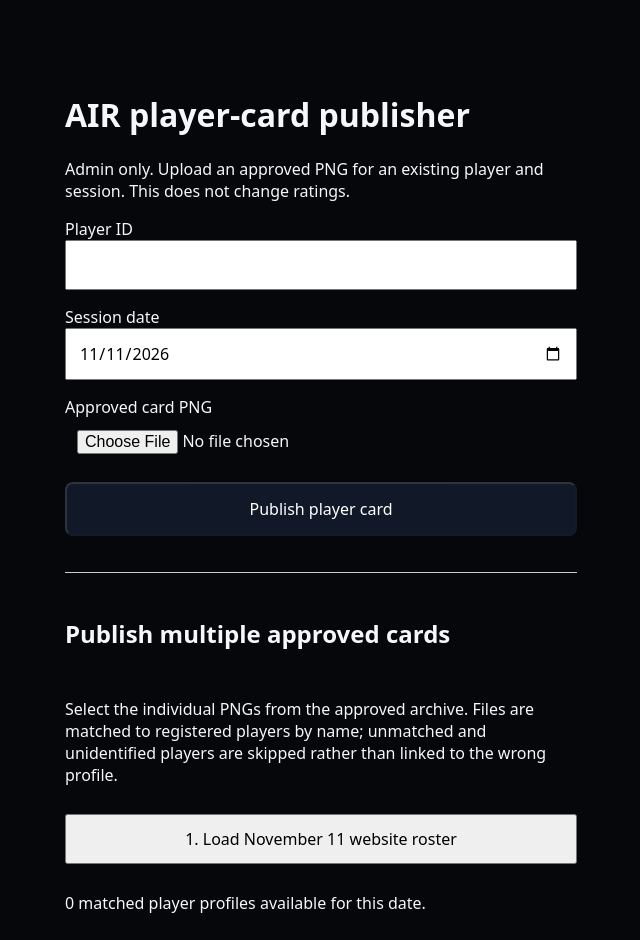
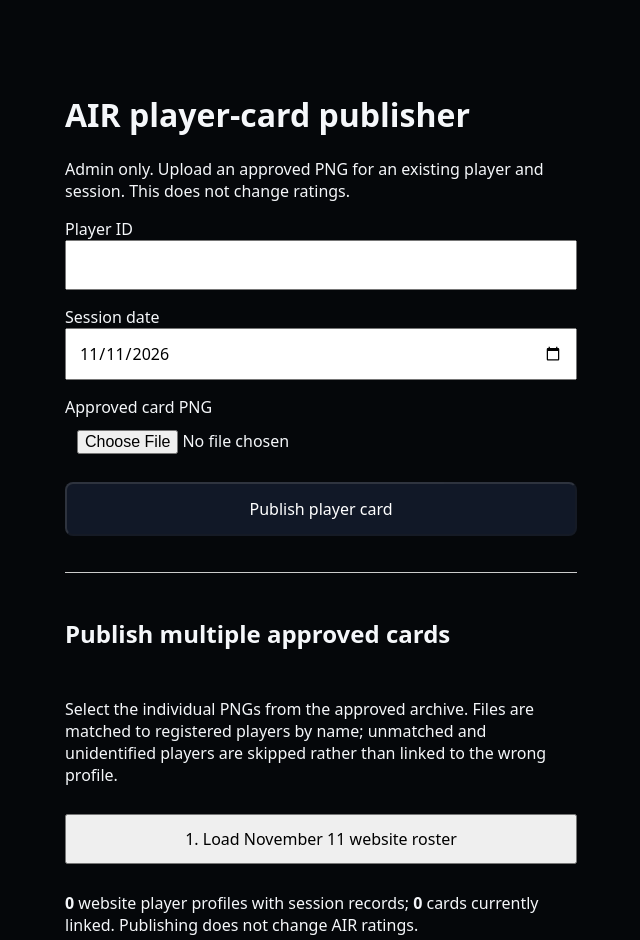
Before and after one commit to frankiep414/all-in-sports, a Next.js app: page /admin/air-cards in a window 1280 px wide. Shown: the top 940 px of the page, without its empty margins (319-959 px from the left). Built offline with nearby package versions, Linux system fonts and the light colour scheme.

Commit message:
Show live published-card progress in AIR admin publisher

```diff
--- a/app/admin/air-cards/page.tsx
+++ b/app/admin/air-cards/page.tsx
@@ -10,10 +10,11 @@ export default function AirCardUploadPage(){
  const [batch,setBatch]=useState<File[]>([]);
  const [results,setResults]=useState<string[]>([]);
  const [roster,setRoster]=useState<{id:number;name:string}[]>([]);
+ const [published,setPublished]=useState(0);
  const normalize=(s:string)=>s.normalize('NFD').replace(/[\u0300-\u036f]/g,'').toLowerCase().replace(/^air[_ -]/,'').replace(/[_ -]mens\.png$/,'').replace(/\.png$/,'').replace(/[^a-z0-9]/g,'');
  async function token(){const url=process.env.NEXT_PUBLIC_SUPABASE_URL,key=process.env.NEXT_PUBLIC_SUPABASE_PUBLISHABLE_KEY;if(!url||!key)throw new Error('Sign-in configuration unavailable.');const db=createClient(url,key);const {data:{session}}=await db.auth.getSession();if(!session?.access_token)throw new Error('Sign in to your admin account.');return session.access_token;}
- async function loadRoster(){setMessage('');try{const t=await token();const r=await fetch('/api/admin/air-card-upload?date='+encodeURIComponent(date),{headers:{Authorization:'Bearer '+t}});const j=await r.json();if(!r.ok)throw new Error(j.error||'Roster unavailable');setRoster(j.players);setMessage('Roster loaded. Matches are shown below.');}catch(e){setMessage(e instanceof Error?e.message:'Roster error');}}
- async function publishBatch(){setBusy(true);setResults([]);const logs:string[]=[];try{const t=await token();for(const f of batch){const match=roster.filter(p=>normalize(p.name)===normalize(f.name));if(match.length!==1){logs.push('SKIPPED '+f.name+' — no unique website profile match');setResults([...logs]);continue;}const form=new FormData();form.append('card',f);form.append('player_id',String(match[0].id));form.append('session_date',date);const r=await fetch('/api/admin/air-card-upload',{method:'POST',headers:{Authorization:'Bearer '+t},body:form});const j=await r.json();logs.push((r.ok?'PUBLISHED ':'FAILED ')+f.name+(r.ok?'':' — '+(j.error||'Upload error')));setResults([...logs]);}setMessage('Batch finished. Review skipped and failed entries.');}catch(e){setMessage(e instanceof Error?e.message:'Batch failed');}finally{setBusy(false);}}
+ async function loadRoster(){setMessage('');try{const t=await token();const r=await fetch('/api/admin/air-card-upload?date='+encodeURIComponent(date),{headers:{Authorization:'Bearer '+t}});const j=await r.json();if(!r.ok)throw new Error(j.error||'Roster unavailable');setRoster(j.players);setPublished(Number(j.published||0));setMessage('Roster loaded. Matches are shown below.');}catch(e){setMessage(e instanceof Error?e.message:'Roster error');}}
+ async function publishBatch(){setBusy(true);setResults([]);const logs:string[]=[];try{const t=await token();for(const f of batch){const match=roster.filter(p=>normalize(p.name)===normalize(f.name));if(match.length!==1){logs.push('SKIPPED '+f.name+' — no unique website profile match');setResults([...logs]);continue;}const form=new FormData();form.append('card',f);form.append('player_id',String(match[0].id));form.append('session_date',date);const r=await fetch('/api/admin/air-card-upload',{method:'POST',headers:{Authorization:'Bearer '+t},body:form});const j=await r.json();logs.push((r.ok?'PUBLISHED ':'FAILED ')+f.name+(r.ok?'':' — '+(j.error||'Upload error')));setResults([...logs]);}setPublished(old=>old+logs.filter(line=>line.startsWith('PUBLISHED ')).length);setMessage('Batch finished. Review skipped and failed entries.');}catch(e){setMessage(e instanceof Error?e.message:'Batch failed');}finally{setBusy(false);}}
 
  async function submit(e:React.FormEvent){e.preventDefault();if(!file)return;
   setBusy(true);setMessage('');
@@ -44,7 +45,7 @@ export default function AirCardUploadPage(){
  <h2>Publish multiple approved cards</h2>
  <p>Select the individual PNGs from the approved archive. Files are matched to registered players by name; unmatched and unidentified players are skipped rather than linked to the wrong profile.</p>
  <button type="button" onClick={loadRoster} disabled={busy} style={{padding:12}}>1. Load November 11 website roster</button>
- <p>{roster.length} matched player profiles available for this date.</p>
+ <p><strong>{roster.length}</strong> website player profiles with session records; <strong>{published}</strong> cards currently linked. Publishing does not change AIR ratings.</p>
  <input type="file" accept="image/png" multiple onChange={e=>setBatch(Array.from(e.target.files||[]))}/>
  <div style={{maxHeight:200,overflow:'auto',fontSize:12}}>{batch.map(f=><div key={f.name}>{f.name} → {roster.filter(p=>normalize(p.name)===normalize(f.name)).map(p=>p.name+' (#'+p.id+')').join(', ')||'Unmatched — skip'}</div>)}</div>
  <button type="button" disabled={busy||!roster.length||!batch.length} onClick={publishBatch} style={{padding:14,background:'#08788c',color:'white',borderRadius:8}}>{busy?'Publishing…':'2. Publish matched cards'}</button>
```
